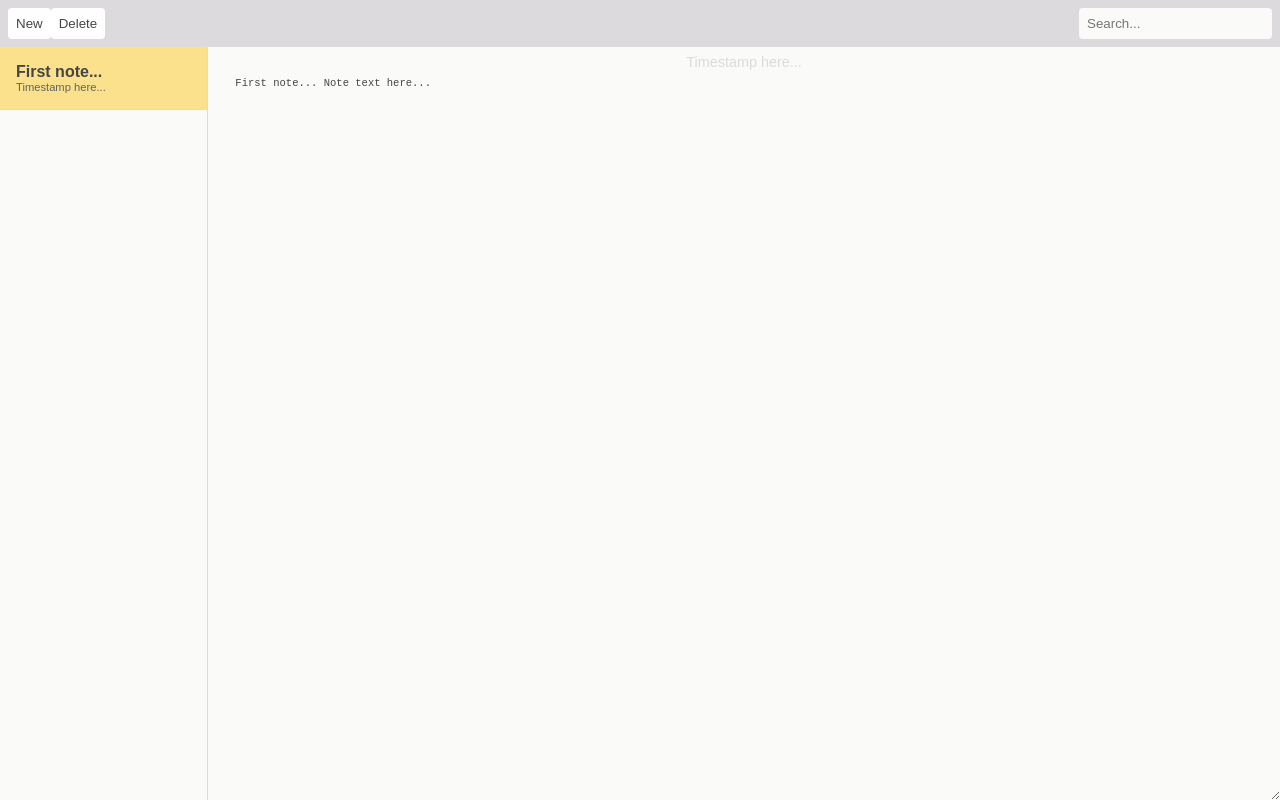
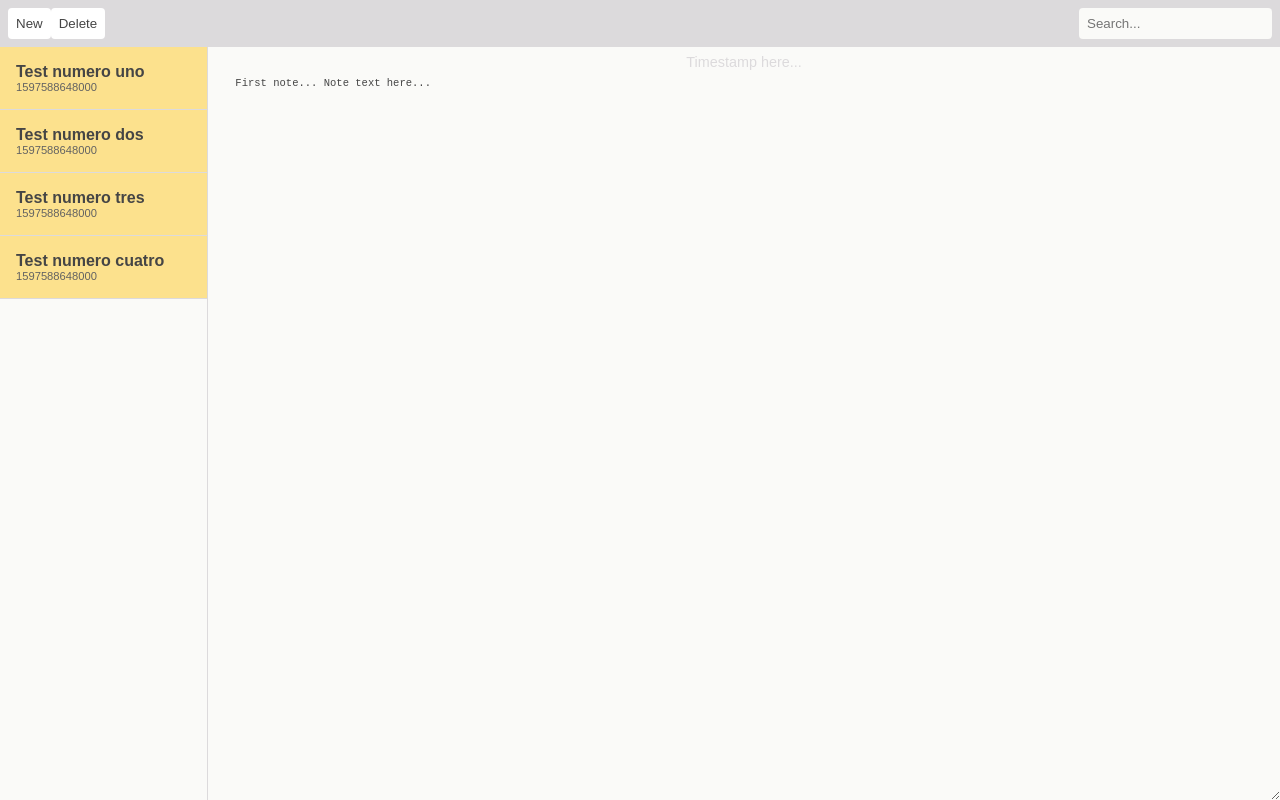
Before and after one commit to mark-kohrman/vue_notes_app, a Vue app: page / in a window 1280 px wide. Built offline with nearby package versions, Linux system fonts and the light colour scheme.

Commit message:
adding dynamic note selector function

```diff
--- a/src/components/NoteSelector.vue
+++ b/src/components/NoteSelector.vue
@@ -1,12 +1,13 @@
 <template>
     <div class="note-selector active">
-        <p class="note-selector-title">First note...</p>
-        <p class="note-selector-timestamp">Timestamp here...</p>
+        <p class="note-selector-title">{{note.body}}</p>
+        <p class="note-selector-timestamp">{{note.timestamp}}</p>
     </div>
 </template>
 
 <script>
 export default {
   name: "note-selector",
+  props: ["note"],
 };
 </script>
--- a/src/components/NoteSelectors.vue
+++ b/src/components/NoteSelectors.vue
@@ -1,6 +1,10 @@
 <template>
   <div class="note-selectors">
-  <note-selector />
+  <note-selector
+    v-for="note in notes"
+    v-bind:key="note.id"
+    v-bind:note="note"
+  />
 
   </div>
 </template>
@@ -12,5 +16,15 @@ export default {
   components: {
     NoteSelector,
   },
+  data: function () {
+    return {
+      notes: [
+        { id: 1, body: "Test numero uno", timestamp: Date.now() },
+        { id: 2, body: "Test numero dos", timestamp: Date.now() },
+        { id: 3, body: "Test numero tres", timestamp: Date.now() },
+        { id: 4, body: "Test numero cuatro", timestamp: Date.now() },
+      ],
+    };
+  },
 };
 </script>
```
